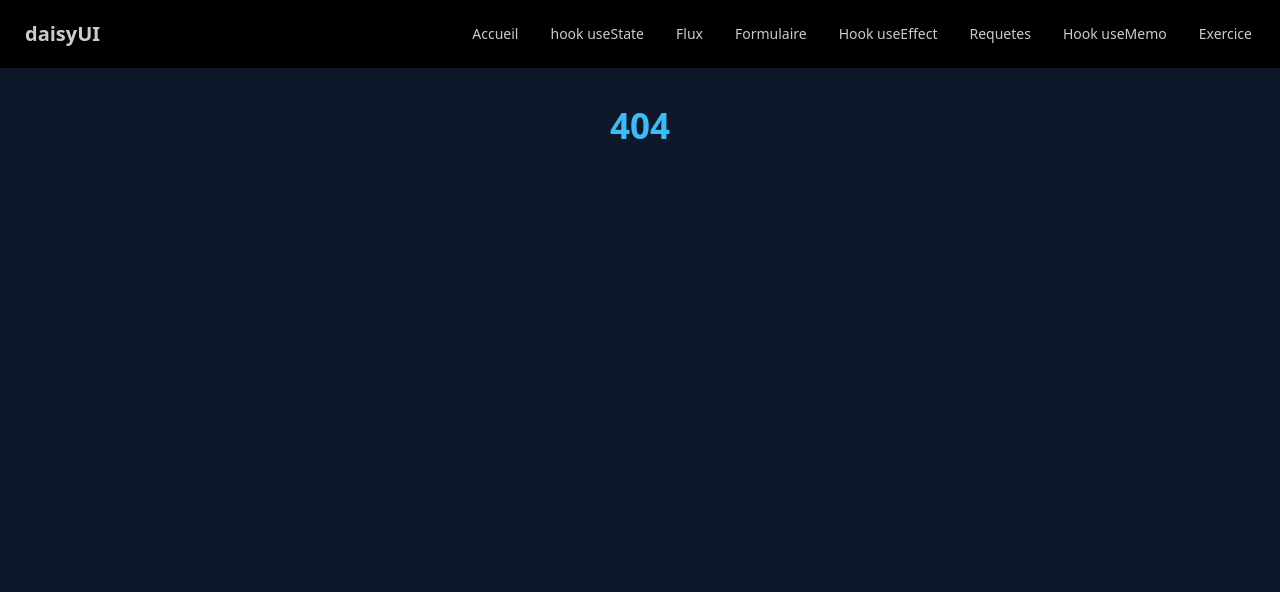
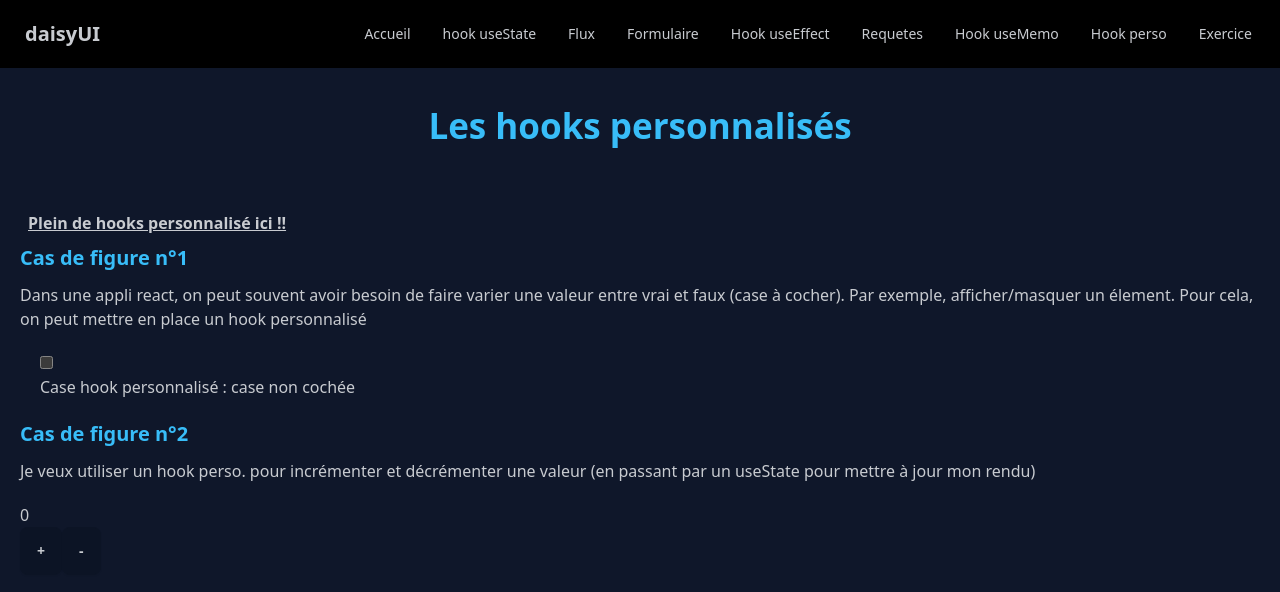
Before and after one commit to Kevin97231/React_20240702, a React (Vite) app: page /hook-perso in a window 1280 px wide. Before the commit this address had no page. Shown: the top 592 px of the page. Built offline with nearby package versions, Linux system fonts and the light colour scheme.

Commit message:
ajout exempels hooks perso + hook useAxios

```diff
--- a/src/App.jsx
+++ b/src/App.jsx
@@ -10,6 +10,7 @@ import { Exercice } from "./components/view/Exercice";
 import { HookUseEffect } from "./components/view/HookUseEffect";
 import { RequeteApi } from "./components/view/RequeteApi";
 import { HookUseMemo } from "./components/view/HookUseMemo";
+import { HookPerso } from "./components/view/HookPerso";
 
 function App() {
   return (
@@ -26,6 +27,7 @@ function App() {
               <Route path="/hook-use-effect" element={<HookUseEffect />} />
               <Route path="/requete-api" element={<RequeteApi />} />
               <Route path="/hook-use-memo" element={<HookUseMemo />} />
+              <Route path="/hook-perso" element={<HookPerso />} />
               <Route path="/exercice" element={<Exercice />} />
               <Route path="*" element={<h1>404</h1>} />
             </Routes>
--- a/src/components/Navbar.jsx
+++ b/src/components/Navbar.jsx
@@ -47,6 +47,9 @@ function Navbar() {
               <Link to={"/hook-use-memo"}>Hook useMemo</Link>
             </li>
             <li>
+              <Link to={"/hook-perso"}>Hook perso</Link>
+            </li>
+            <li>
               <Link to={"/exercice"}>Exercice</Link>
             </li>
           </ul>
@@ -77,6 +80,9 @@ function Navbar() {
             <Link to={"/hook-use-memo"}>Hook useMemo</Link>
           </li>
           <li>
+            <Link to={"/hook-perso"}>Hook perso</Link>
+          </li>
+          <li>
             <Link to={"/exercice"}>Exercice</Link>
           </li>
         </ul>
--- a/src/components/view/HookPerso.jsx
+++ b/src/components/view/HookPerso.jsx
@@ -0,0 +1,55 @@
+import { useIncrement } from "../../hook/useIncrement";
+import { useToggle } from "../../hook/useToggle";
+
+export const HookPerso = () => {
+  const [checked, toggleCheck] = useToggle(false);
+
+  const { count, increment, decrement } = useIncrement({
+    initailValue: 0,
+    min: 0,
+  });
+
+  return (
+    <>
+      <h1>Les hooks personnalisés</h1>
+
+      <p className="p-2">
+        <strong>
+          <a href="https://usehooks.com/" className="underline">
+            Plein de hooks personnalisé ici !!
+          </a>
+        </strong>
+      </p>
+      <h2>Cas de figure n°1</h2>
+      <p>
+        Dans une appli react, on peut souvent avoir besoin de faire varier une
+        valeur entre vrai et faux (case à cocher). Par exemple, afficher/masquer
+        un élement. Pour cela, on peut mettre en place un hook personnalisé
+      </p>
+
+      <div className="p-5">
+        <input
+          type="checkbox"
+          checked={checked}
+          onChange={() => toggleCheck()}
+        />
+        <p>
+          Case hook personnalisé : {checked ? "case cochée" : "case non cochée"}
+        </p>
+      </div>
+      <h2>Cas de figure n°2</h2>
+      <p className="pb-5">
+        Je veux utiliser un hook perso. pour incrémenter et décrémenter une
+        valeur (en passant par un useState pour mettre à jour mon rendu)
+      </p>
+      {count}
+      <br />
+      <button className="btn" onClick={increment}>
+        +
+      </button>
+      <button className="btn" onClick={decrement}>
+        -
+      </button>
+    </>
+  );
+};
--- /dev/null
+++ b/src/hook/useIncrement.jsx
@@ -0,0 +1,18 @@
+import { useState } from "react";
+
+export const useIncrement = ({
+  initialValue = 0,
+  max = Infinity,
+  min = -Infinity,
+}) => {
+  const [state, setState] = useState(initialValue);
+
+  const functionIncrement = () => setState(state < max ? state + 1 : state);
+  const functionDecrement = () => setState(state > min ? state - 1 : state);
+
+  return {
+    count: state,
+    increment: functionIncrement,
+    decrement: functionDecrement,
+  };
+};
--- /dev/null
+++ b/src/hook/useToggle.jsx
@@ -0,0 +1,9 @@
+import { useState } from "react";
+
+export const useToggle = (initial) => {
+  const [state, setState] = useState(initial);
+
+  const toggle = () => setState(!state);
+
+  return [state, toggle];
+};
```
Also changed, not shown: src/hook/useAxios.jsx (added, +46 -0 lines).
